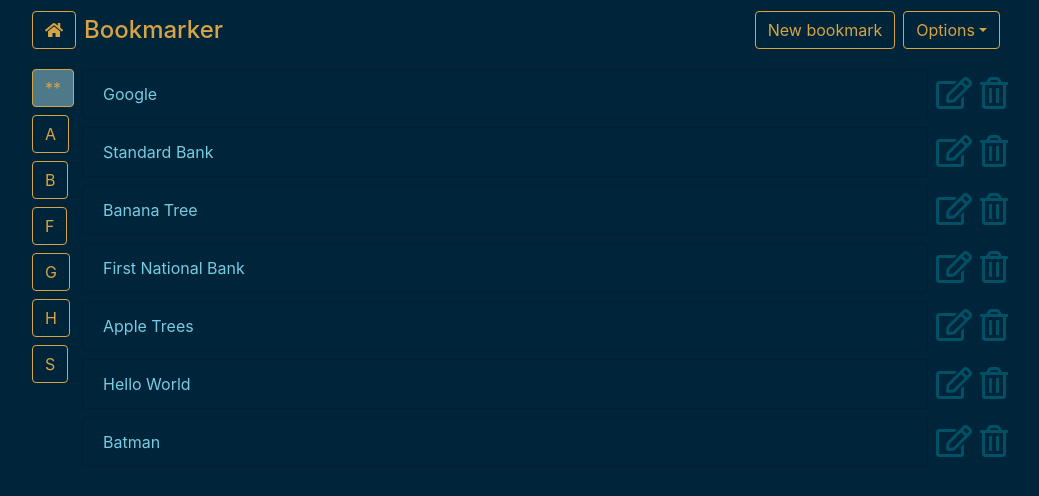
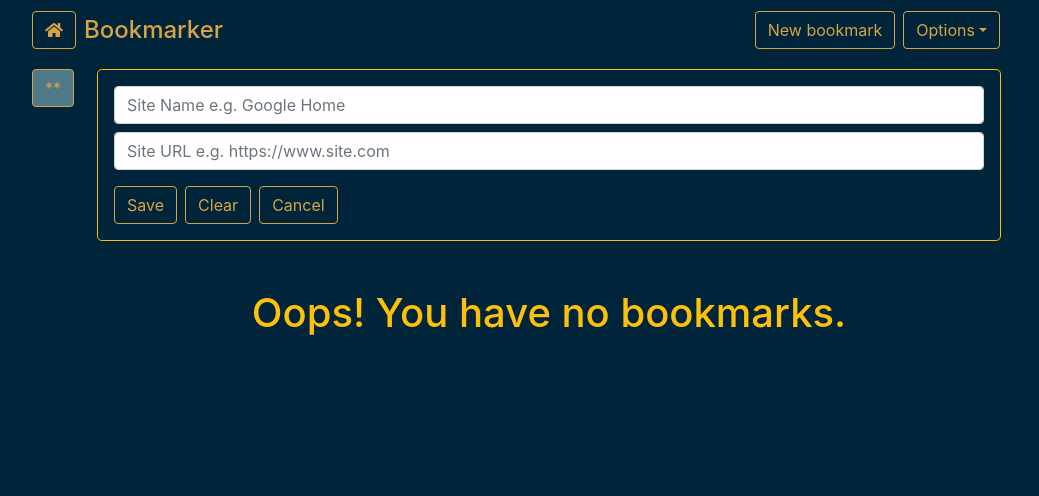
Before and after one commit to gavin-dalton/web-apps-bookmarker, a React (Create React App) app: page / in a window 1280 px wide. Shown: the top 496 px of the page, without its empty margins (120-1159 px from the left). Built offline with nearby package versions, Linux system fonts and the light colour scheme.

Commit message:
Development progress

```diff
--- a/src/assets/Bookmarker.scss
+++ b/src/assets/Bookmarker.scss
@@ -33,7 +33,8 @@ $sfb-1: #e4eff0;
   background-color: $sfb-4 !important;
 }
 
-.list-group-item {
+.list-group-item,
+.card {
   background-color: $sfb-5 !important;
 }
 
--- a/src/components/Bookmarks.js
+++ b/src/components/Bookmarks.js
@@ -1,18 +1,19 @@
-import React, { useContext, useEffect } from 'react';
+import React, { useState, useContext, useEffect } from 'react';
 import { BookmarkContext } from '../context/BookmarkStore';
-import { getMockStorage } from '../utilities/localstorage';
+import Editor from './Editor';
+import { getLocalStorage, getMockStorage, removeLocalStorage } from '../utilities/localstorage';
 
 const Bookmarks = (props) => {
+  const [editorState, setEditorState] = useState('collapse show')
   const [state, dispatch] = useContext(BookmarkContext);
 
   useEffect(() => {
-    dispatch({ type: 'BM_LOADING', payload: '' })
+    dispatch({ type: 'BM_LOADING' })
     // console.log('Bookmarks: effect...', state);
-
     setTimeout(() => {
       let storedData = {};
-      // storedData = getLocalStorage('gd-bm-bookmarks');
-      storedData = getMockStorage('gd-bm-bookmarks');
+      storedData = getLocalStorage('gd-bm-bookmarks');
+      // storedData = getMockStorage('gd-bm-bookmarks');
       // console.log('storedData: status...', storedData.statusOK);
       if (storedData.statusOK) {
         // console.log('Bookmarks: storedData...', storedData.data);
@@ -24,19 +25,31 @@ const Bookmarks = (props) => {
         dispatch({ type: 'BM_FAILURE', payload: [] });
       }
     }, 500);
-
     // Effect clean-up function
-    return () => {
-      // console.log('Bookamrks: effect cleaning up');
-      return true;
-    };
+    return () => true;
     // eslint-disable-next-line react-hooks/exhaustive-deps
   }, [props.route]);
 
-  // console.log('Bookmarks: state...', state);
+  const handleDelete = (e) => {
+    e.preventDefault();
+    const i = parseInt(e.target.dataset.index);
+    dispatch({ type: 'BM_LOADING' })
+    removeLocalStorage('gd-bm-bookmarks', state.bookmarks[i], 'siteURL');
+    setTimeout(() => {
+      dispatch({ type: 'BM_FETCHED', payload: getLocalStorage('gd-bm-bookmarks') });
+    }, 500);
+  };
+
+  const handleEditorState = () => {
+    setEditorState('collapse');
+  };
 
   return (
     <>
+      <Editor
+        editorState={editorState}
+        handleEditorState={handleEditorState}
+      />
       {!state.isLoading ? (
         !state.isError ? (
           <div className="list-group mt-2 mr-2">
@@ -61,11 +74,10 @@ const Bookmarks = (props) => {
                       <i
                         className="far fa-trash-alt gd-bm-icon"
                         data-index={index}
-                        onClick={() => { dispatch({ type: 'BM_DELETE', payload: index }) }}
+                        onClick={handleDelete}
                       ></i>
                     </div>
                   </div>
-
                 );
               } else { return null }
             })}
--- a/src/components/Editor.js
+++ b/src/components/Editor.js
@@ -1,9 +1,81 @@
-import React from 'react';
+import React, { useState, useEffect, useContext } from 'react';
+import { BookmarkContext } from '../context/BookmarkStore';
 
-const Editor = () => {
+const Editor = (props) => {
+  const [siteName, setSiteName] = useState('');
+  const [siteURL, setSiteURL] = useState('');
+  const [state, dispatch] = useContext(BookmarkContext);
+
+  useEffect(() => {
+
+    // Effect clean-up function
+    return () => true;
+    // eslint-disable-next-line react-hooks/exhaustive-deps
+  }, [])
+
+  const handleSubmit = (e) => {
+    e.preventDefault();
+  };
+
+  const handleURL = (e) => {
+    if (!e.target.value) {
+      setSiteURL('https://www.');
+    }
+  };
+
+  const handleClear = (e) => {
+    e.preventDefault();
+    setSiteName('');
+    setSiteURL('');
+  };
+
+  const handleCancel = (e) => {
+    e.preventDefault();
+    setSiteName('');
+    setSiteURL('');
+    props.handleEditorState();
+  };
+
   return (
-    <div>
-
+    <div className="container">
+      <div className={props.editorState}>
+        <div className="border border-warning rounded-lg my-2 p-3">
+          <form autoComplete="off" onSubmit={handleSubmit}>
+            <div className="form-group mb-0">
+              <input
+                className="form-control mb-2"
+                type="text"
+                placeholder="Site Name e.g. Google Home"
+                name="siteName"
+                value={siteName}
+                onChange={e => setSiteName(e.target.value)}
+              />
+              <input
+                className="form-control mb-3"
+                type="url"
+                placeholder="Site URL e.g. https://www.site.com"
+                pattern="(http:\/\/www\.|https:\/\/www\.|http:\/\/|https:\/\/)?[a-z0-9]+([\-\.]{1}[a-z0-9]+)*\.[a-z]{2,5}(:[0-9]{1,5})?(\/.*)?"
+                name="siteURL"
+                value={siteURL}
+                onChange={e => setSiteURL(e.target.value)}
+                onFocus={handleURL}
+              />
+              <button
+                className="btn btn-outline-secondary"
+                type="submit"
+              >Save</button>
+              <button
+                className="btn btn-outline-secondary ml-2"
+                onClick={handleClear}
+              >Clear</button>
+              <button
+                className="btn btn-outline-secondary ml-2"
+                onClick={handleCancel}
+              >Cancel</button>
+            </div>
+          </form>
+        </div>
+      </div>
     </div>
   );
 };
--- a/src/context/BookmarkStore.js
+++ b/src/context/BookmarkStore.js
@@ -5,8 +5,6 @@ const initBookmarks = {
   isLoading: false,
   isError: false,
   hasChanged: 0,
-  siteName: '',
-  siteURL: '',
   bookmarks: []
 };
 
--- a/src/reducers/reducers.js
+++ b/src/reducers/reducers.js
@@ -26,11 +26,11 @@ export const BookmarkReducer = (state, action) => {
         isError: false,
         bookmarks: action.payload
       };
-    case 'BM_INPUT':
-      return {
-        ...state,
-        [action.payload.id]: action.payload.value
-      };
+    // case 'BM_INPUT':
+    //   return {
+    //     ...state,
+    //     [action.payload.id]: action.payload.value
+    //   };
     case 'BM_FAILURE':
       // Can do some error handling here if needed
       return {
--- a/src/utilities/localstorage.js
+++ b/src/utilities/localstorage.js
@@ -123,12 +123,15 @@ const saveLocalStorage = (obj, data) => {
 /**
  * Remove item from local storage
  * @param {string} obj Local storage identifier
- * @param {number} data Data object to remove
+ * @param {any} data Data object to remove
+ * @param {string} member Data object member to filter on
  */
-const removeLocalStorage = (obj, data) => {
+const removeLocalStorage = (obj, data, member) => {
   const storedData = JSON.parse(localStorage.getItem(obj));
   let newData = [];
-  newData = storedData.filter((item) => { return item.id !== data.id })
+  // Need a polyfill to support IE
+  // https://developer.mozilla.org/en/docs/Web/JavaScript/Reference/Global_Objects/Array/filter
+  newData = storedData.filter((item) => { return item[member] !== data[member] })
   // console.log(newData);
   localStorage.setItem(obj, JSON.stringify(newData));
   return true;
```
